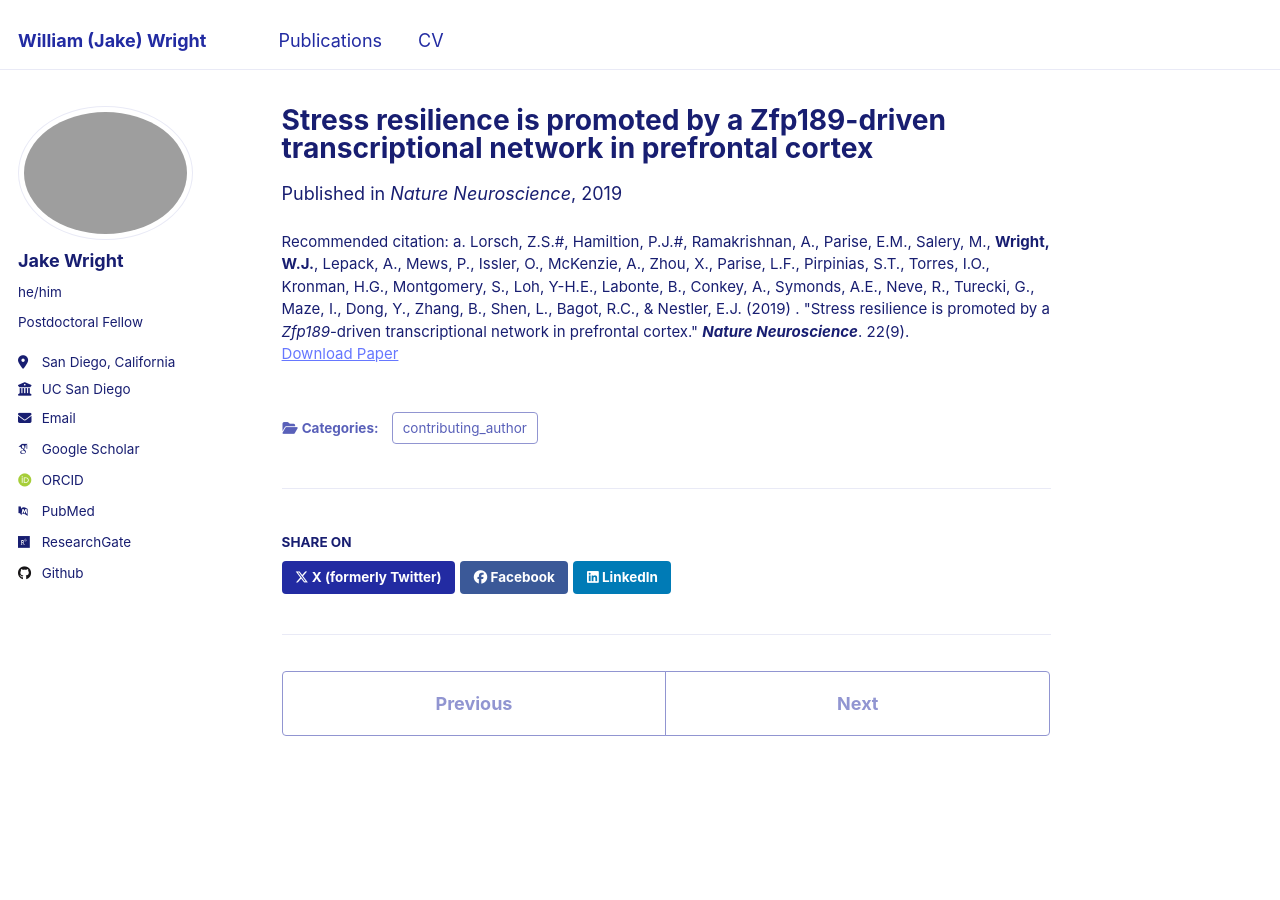
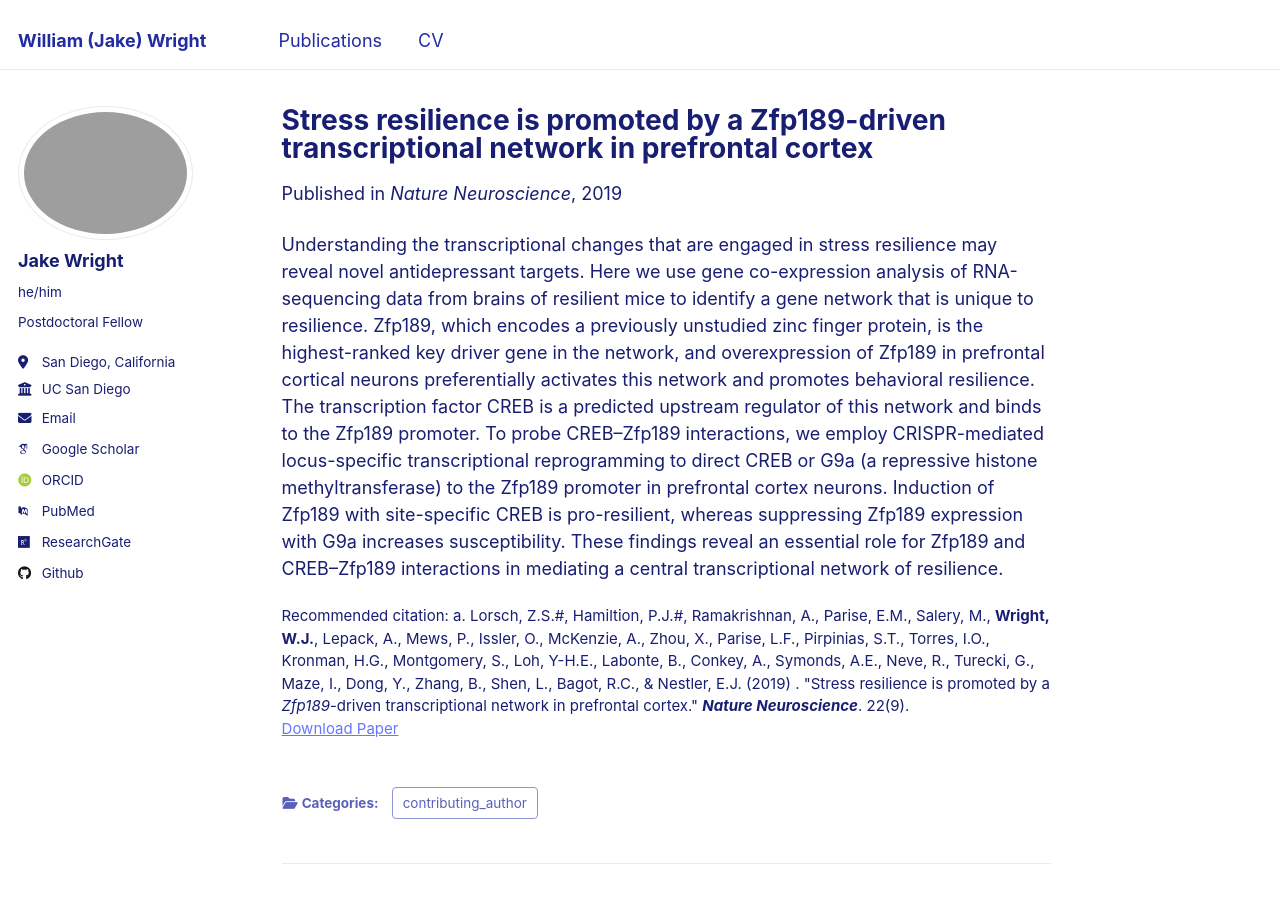
Before and after one commit to wjakewright/wjakewright.github.io, a Jekyll site: the page built from _publications/Lorsch_et_al_2019_Nat_Neuro.md, in a window 1280 px wide and 900 px high. Built offline with Jekyll 4.4.1, drawn with Linux system fonts in a browser that asks for light colours; some web fonts are replaced.

Commit message:
Update Lorsch_et_al_2019_Nat_Neuro.md

```diff
--- a/_publications/Lorsch_et_al_2019_Nat_Neuro.md
+++ b/_publications/Lorsch_et_al_2019_Nat_Neuro.md
@@ -9,3 +9,5 @@ venue: 'Nature Neuroscience'
 paperurl: 'https://www.nature.com/articles/s41593-019-0462-8'
 citation: 'a.	Lorsch, Z.S.#, Hamiltion, P.J.#, Ramakrishnan, A., Parise, E.M., Salery, M., <b>Wright, W.J.</b>, Lepack, A., Mews, P., Issler, O., McKenzie, A., Zhou, X., Parise, L.F., Pirpinias, S.T., Torres, I.O., Kronman, H.G., Montgomery, S., Loh, Y-H.E., Labonte, B., Conkey, A., Symonds, A.E., Neve, R., Turecki, G., Maze, I., Dong, Y., Zhang, B., Shen, L., Bagot, R.C., & Nestler, E.J. (2019) . &quot;Stress resilience is promoted by a <i>Zfp189</i>-driven transcriptional network in prefrontal cortex.&quot; <b><i>Nature Neuroscience</i></b>. 22(9).'
 ---
+
+Understanding the transcriptional changes that are engaged in stress resilience may reveal novel antidepressant targets. Here we use gene co-expression analysis of RNA-sequencing data from brains of resilient mice to identify a gene network that is unique to resilience. Zfp189, which encodes a previously unstudied zinc finger protein, is the highest-ranked key driver gene in the network, and overexpression of Zfp189 in prefrontal cortical neurons preferentially activates this network and promotes behavioral resilience. The transcription factor CREB is a predicted upstream regulator of this network and binds to the Zfp189 promoter. To probe CREB–Zfp189 interactions, we employ CRISPR-mediated locus-specific transcriptional reprogramming to direct CREB or G9a (a repressive histone methyltransferase) to the Zfp189 promoter in prefrontal cortex neurons. Induction of Zfp189 with site-specific CREB is pro-resilient, whereas suppressing Zfp189 expression with G9a increases susceptibility. These findings reveal an essential role for Zfp189 and CREB–Zfp189 interactions in mediating a central transcriptional network of resilience.
```
